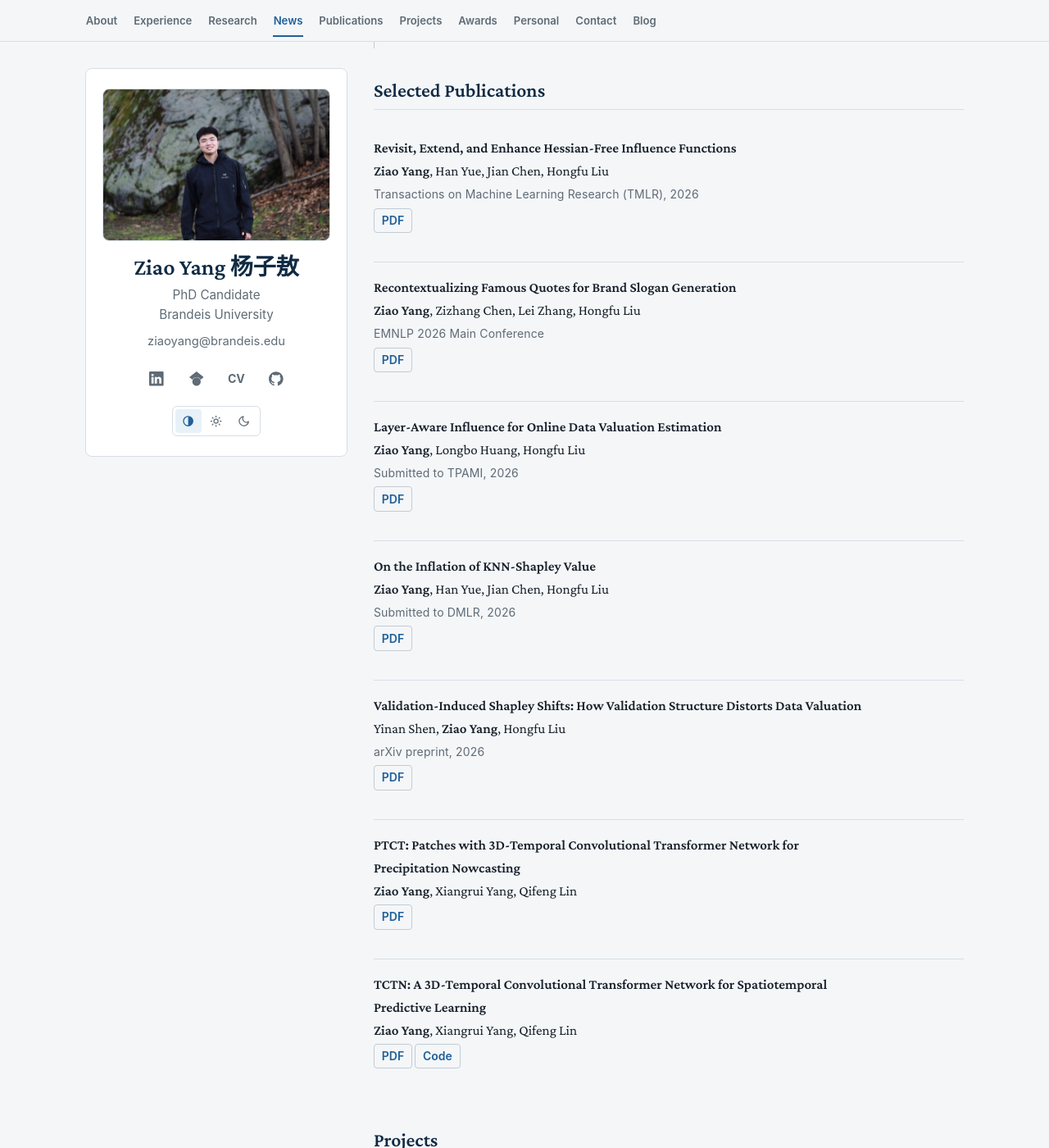
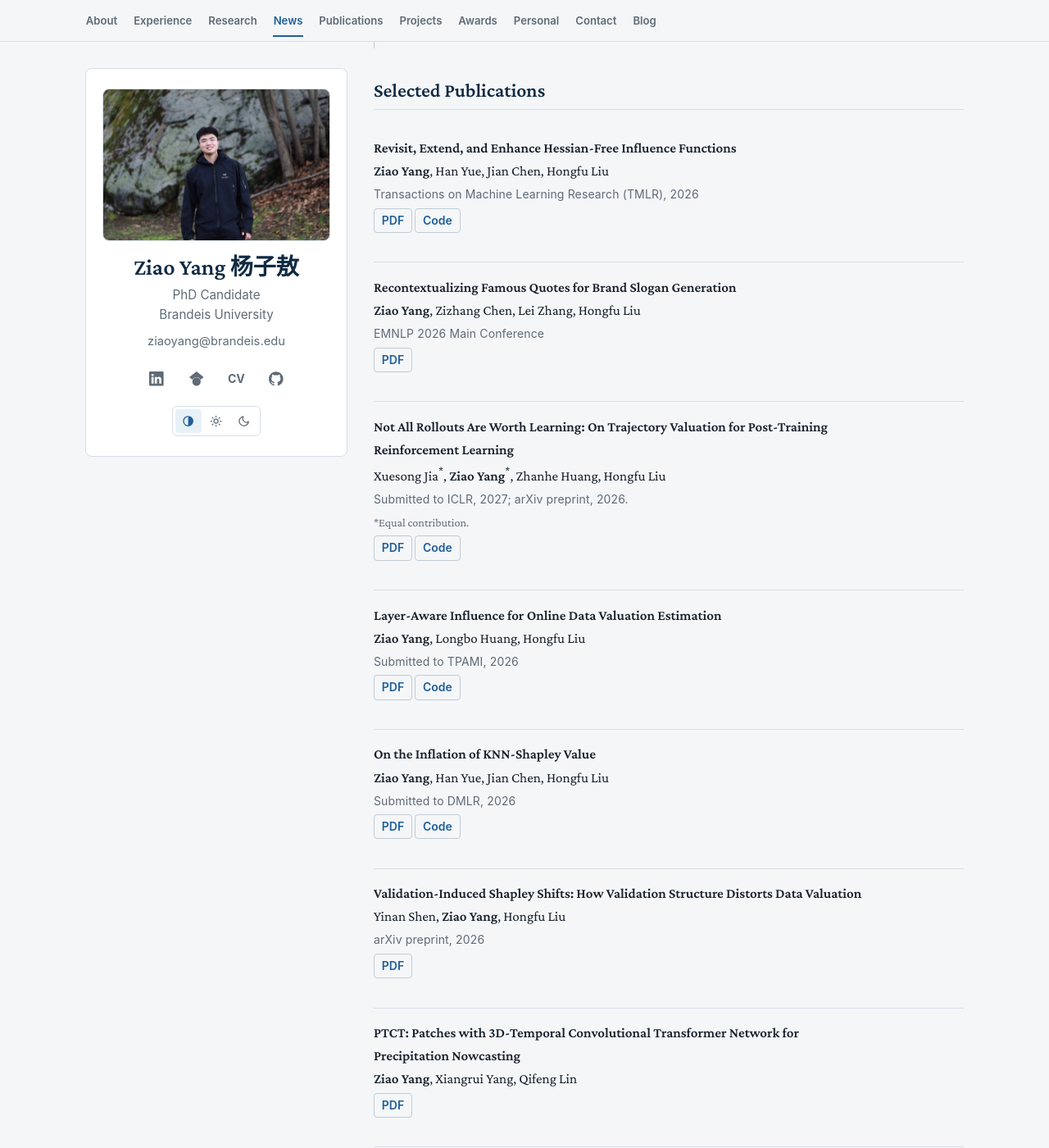
Before and after one commit to yangziao56/homepage, a Jekyll site: the page built from index.md, in a window 1280 px wide and 1400 px high, scrolled down 1309 px. Shown: the whole window at 82% size. Built offline with Jekyll 4.4.1, drawn with Linux system fonts in a browser that asks for light colours; our own code applies the rules of GitHub Pages for plain Markdown files.

Commit message:
Add PDF and code links for research publications

```diff
--- a/index.md
+++ b/index.md
@@ -80,7 +80,7 @@ I am a final-year Ph.D. candidate in Computer Science at Brandeis University, ad
   <br>
   *Transactions on Machine Learning Research (TMLR), 2026*
   <br>
-  [PDF](https://arxiv.org/pdf/2405.17490.pdf)
+  [PDF](https://arxiv.org/pdf/2405.17490.pdf) [Code](https://github.com/yangziao56/Inner_Product_Ensemble)
 
 - **Recontextualizing Famous Quotes for Brand Slogan Generation**
   <br>
@@ -90,6 +90,15 @@ I am a final-year Ph.D. candidate in Computer Science at Brandeis University, ad
   <br>
   [PDF](https://arxiv.org/pdf/2602.06049.pdf)
 
+- **Not All Rollouts Are Worth Learning: On Trajectory Valuation for Post-Training Reinforcement Learning**
+  <br>
+  Xuesong Jia<sup>&#42;</sup>, **Ziao Yang**<sup>&#42;</sup>, Zhanhe Huang, Hongfu Liu
+  <br>
+  <em>Submitted to ICLR, 2027; arXiv preprint, 2026.</em><br>
+  <small>*Equal contribution.</small>
+  <br>
+  [PDF](https://arxiv.org/pdf/2609.35072) [Code](https://github.com/yangziao56/tunix/tree/my-changes)
+
 - **Layer-Aware Influence for Online Data Valuation Estimation**
   <br>
   **Ziao Yang**, Longbo Huang, Hongfu Liu
@@ -97,6 +106,7 @@ I am a final-year Ph.D. candidate in Computer Science at Brandeis University, ad
   *Submitted to TPAMI, 2026*
   <br>
   [PDF](https://arxiv.org/pdf/2510.16007.pdf)
+  [Code](https://github.com/yangziao56/Layer-Aware-Influence)
 
 - **On the Inflation of KNN-Shapley Value**
   <br>
@@ -104,7 +114,7 @@ I am a final-year Ph.D. candidate in Computer Science at Brandeis University, ad
   <br>
   *Submitted to DMLR, 2026*
   <br>
-  [PDF](https://arxiv.org/pdf/2405.17489.pdf)
+  [PDF](https://arxiv.org/pdf/2405.17489.pdf) [Code](https://github.com/yangziao56/Inflation_KNN-SV)
 
 - **Validation-Induced Shapley Shifts: How Validation Structure Distorts Data Valuation**
   <br>
```
